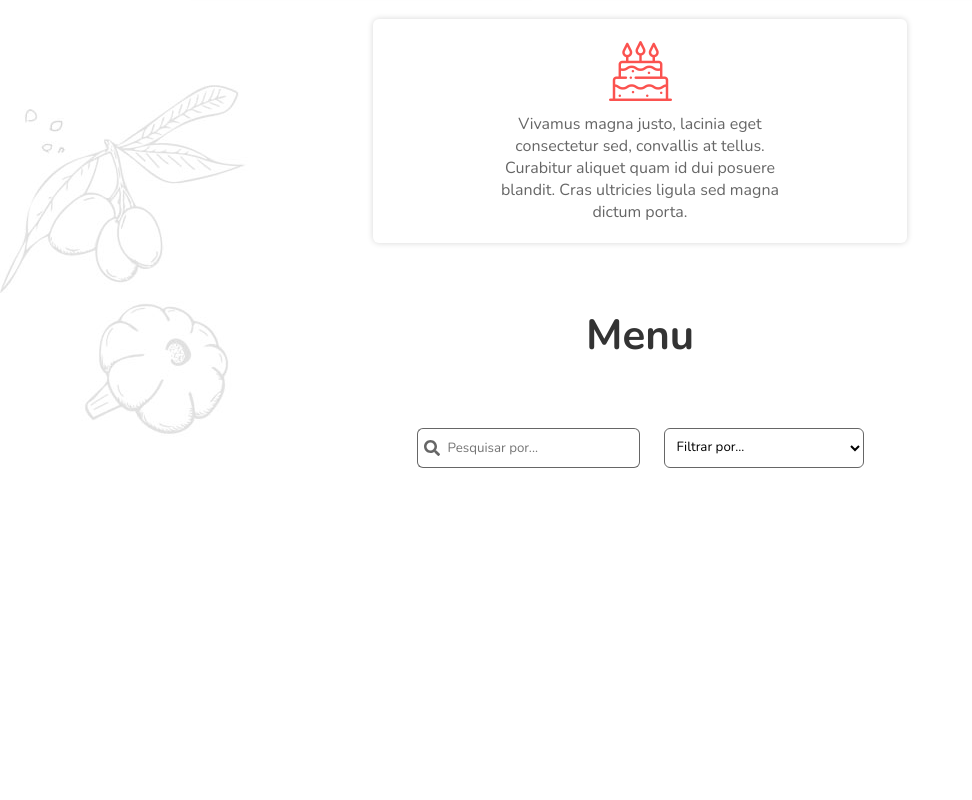
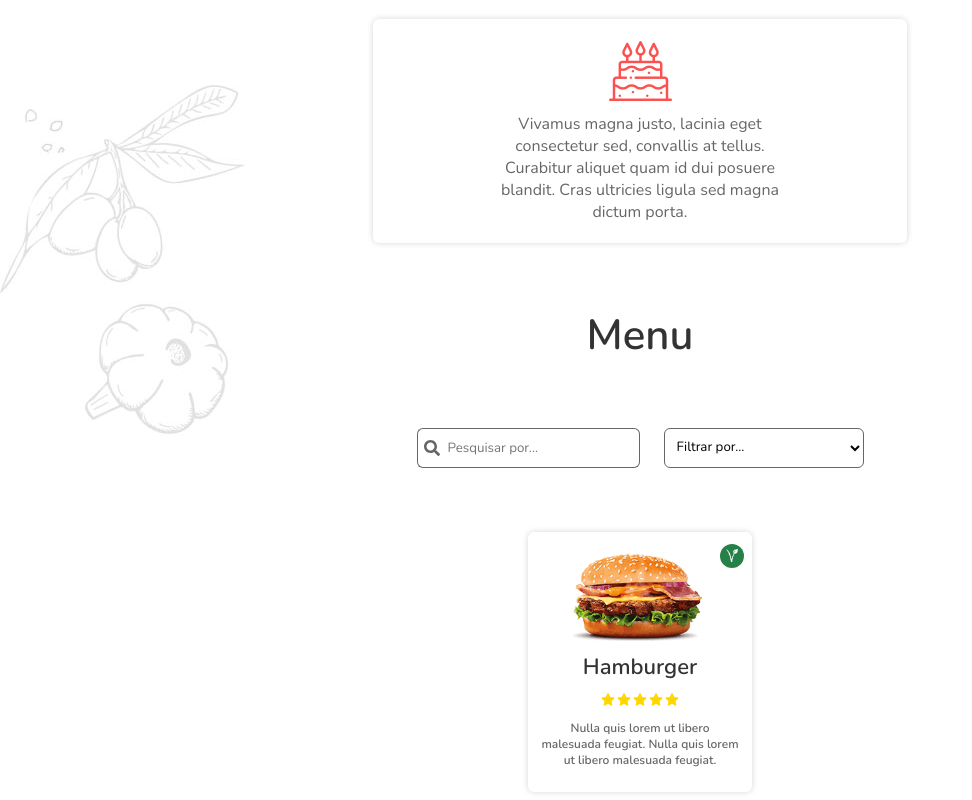
Before and after one commit to GuScarpim/cardapio-digital, a React (Create React App) app in the folder myapp/: page / in a window 1280 px wide. Shown: the part 1435-2235 px from the top of the page, without its empty margins (0-972 px from the left). Before the commit the page ends 1967 px from the top, so only its background shows below. Built offline with nearby package versions, Linux system fonts and the light colour scheme.

Commit message:
add: Card do menu

```diff
--- a/myapp/src/UI/atoms/Titles/index.tsx
+++ b/myapp/src/UI/atoms/Titles/index.tsx
@@ -4,11 +4,12 @@ type ITitle = {
   title?: string;
   margin?: string;
   padding?: string;
+  size?: string;
 };
 
-function Title({ title, margin, padding }: ITitle) {
+function Title({ title, margin, padding, size }: ITitle, props?: any) {
   return (
-    <MyTitle margin={margin} padding={padding}>
+    <MyTitle margin={margin} padding={padding} size={size} {...props}>
       {title}
     </MyTitle>
   );
--- a/myapp/src/UI/atoms/Titles/styles.ts
+++ b/myapp/src/UI/atoms/Titles/styles.ts
@@ -3,10 +3,11 @@ import styled from 'styled-components'
 interface IText {
   margin?: string;
   padding?: string;
+  size?: string;
 }
 
 export const MyTitle = styled.h1<IText>`
-  font-size: ${({ theme }) => theme.size.xxlarge};
+  font-size: ${({ theme, size }) => size ? size : theme.size.xxlarge};
   font-weight: ${({ theme }) => theme.weight.bold};
   color: ${({ theme }) => theme.color.black};
   margin: ${({ margin }) => margin ? margin : '0px'};
--- a/myapp/src/UI/molecules/Product/index.tsx
+++ b/myapp/src/UI/molecules/Product/index.tsx
@@ -0,0 +1,40 @@
+import { useState } from 'react';
+
+import { AiFillStar } from 'react-icons/ai';
+
+import Vegan from 'src/Assets/menu/vegan.png';
+import Hamburger from 'src/Assets/menu/menu-1.png';
+
+import {
+  Card,
+  ContentVegan,
+  Image,
+  KeyStars,
+  SubTitle,
+  TitleCustom,
+} from './styles';
+
+function Product() {
+  const [stars] = useState([0, 1, 2, 3, 4]);
+
+  return (
+    <Card>
+      <ContentVegan>
+        <img src={Vegan} alt='Vegano' />
+      </ContentVegan>
+      <Image src={Hamburger} alt='Lanche' />
+      <TitleCustom title={'Hamburger'} />
+      <KeyStars>
+        {stars.map((_, index) => (
+          <AiFillStar key={index} />
+        ))}
+      </KeyStars>
+      <SubTitle>
+        Nulla quis lorem ut libero malesuada feugiat. Nulla quis lorem ut libero
+        malesuada feugiat.
+      </SubTitle>
+    </Card>
+  );
+}
+
+export default Product;
--- a/myapp/src/UI/molecules/Product/styles.ts
+++ b/myapp/src/UI/molecules/Product/styles.ts
@@ -0,0 +1,61 @@
+import styled from 'styled-components'
+
+import Title from 'src/UI/atoms/Titles';
+
+export const Card = styled.div`
+  display: flex;
+  flex-direction: column;
+  align-items: center;
+  position: relative;
+  padding: ${({ theme }) => theme.spacing.normal};
+  background-color: ${({ theme }) => theme.color.white};
+  border-radius: ${({ theme }) => theme.border.radius.small};
+  box-shadow: ${({ theme }) => `0px 0px 6px ${theme.shadow.color}`};
+  width: 200px;
+  margin-bottom: ${({ theme }) => theme.spacing.nano};
+`
+
+export const TitleCustom = styled(Title).attrs(() => ({
+  size: '22px',
+  margin: '0 0 10px'
+}))``
+
+export const ContentVegan = styled.div`
+  position: absolute;
+  right: ${({ theme }) => theme.spacing.nano};
+  display: flex;
+  align-items: center;
+  justify-content: center;
+  width: ${({ theme }) => theme.spacing.xxsmall};
+  height: ${({ theme }) => theme.spacing.xxsmall};
+  border-radius: 100%;
+  background-color: ${({ theme }) => theme.color.green};
+  img {
+    width: ${({ theme }) => theme.spacing.normal};
+  }
+`
+
+export const Image = styled.img`
+  width: 140px;
+  object-fit: contain;
+`
+
+export const KeyStars = styled.div`
+  display: flex;
+  justify-content: center;
+  align-items: center;
+  width: 100%;
+
+  svg {
+    color: ${({ theme }) => theme.color.primary.secondary};
+  }
+`
+
+export const SubTitle = styled.div`
+  width: 100%;
+  text-align: center;
+  font-weight: ${({ theme }) => theme.weight.bold};
+  color: ${({ theme }) => theme.color.gray.dark};
+  font-size: ${({ theme }) => theme.size.xsmall};
+  margin: ${({ theme }) => theme.spacing.normal} 0;
+`
--- a/myapp/src/UI/organisms/Menu/index.tsx
+++ b/myapp/src/UI/organisms/Menu/index.tsx
@@ -2,6 +2,7 @@ import Title from 'src/UI/atoms/Titles'
 
 import InputSearch from 'src/UI/atoms/InputSearch'
 import InputFilter from 'src/UI/atoms/InputFilter';
+import Product from 'src/UI/molecules/Product';
 
 import { options } from './menu'
 
@@ -16,6 +17,7 @@ function Menu() {
         <InputSearch placeholder='Pesquisar por...' />
         <InputFilter placeholder='Filtrar por...' options={options} />
       </Content>
+      <Product />
     </Container>
   );
 }
--- a/myapp/src/theme.ts
+++ b/myapp/src/theme.ts
@@ -8,6 +8,7 @@ const theme = {
       secondary: '#FFD700',
     },
     white: '#FFFFFF',
+    green: '#268149',
     gray: {
       default: '#C4C4C4',
       dark: '#666666',
@@ -39,7 +40,7 @@ const theme = {
     light: 300,
     regular: 400,
     semiBold: 500,
-    bold: 700,
+    bold: 600,
     black: 900
   },
   lineHeight: {
```
Also changed, not shown: myapp/src/Assets/menu/vegan.png.
